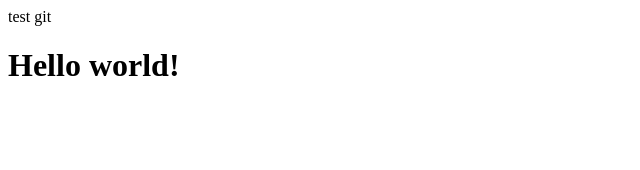
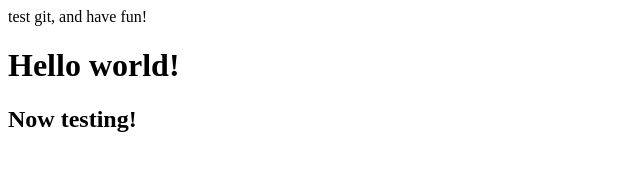
Before and after one commit to nobuaki-kikuchi/test01, a plain HTML site: page index.html in a window 1280 px wide. Shown: the whole page, without its empty margins (0-640 px from the left). Drawn offline with Linux system fonts and the light colour scheme.

Commit message:
20181026 second commit

```diff
--- a/index.html
+++ b/index.html
@@ -1,8 +1,9 @@
 <HTML>
 <head>
-test git
+test git, and have fun!
 </head>
 <body>
 <H1>Hello world!</H1>
+<H2>Now testing!</H2>
 </body>
 </HTML>
```
